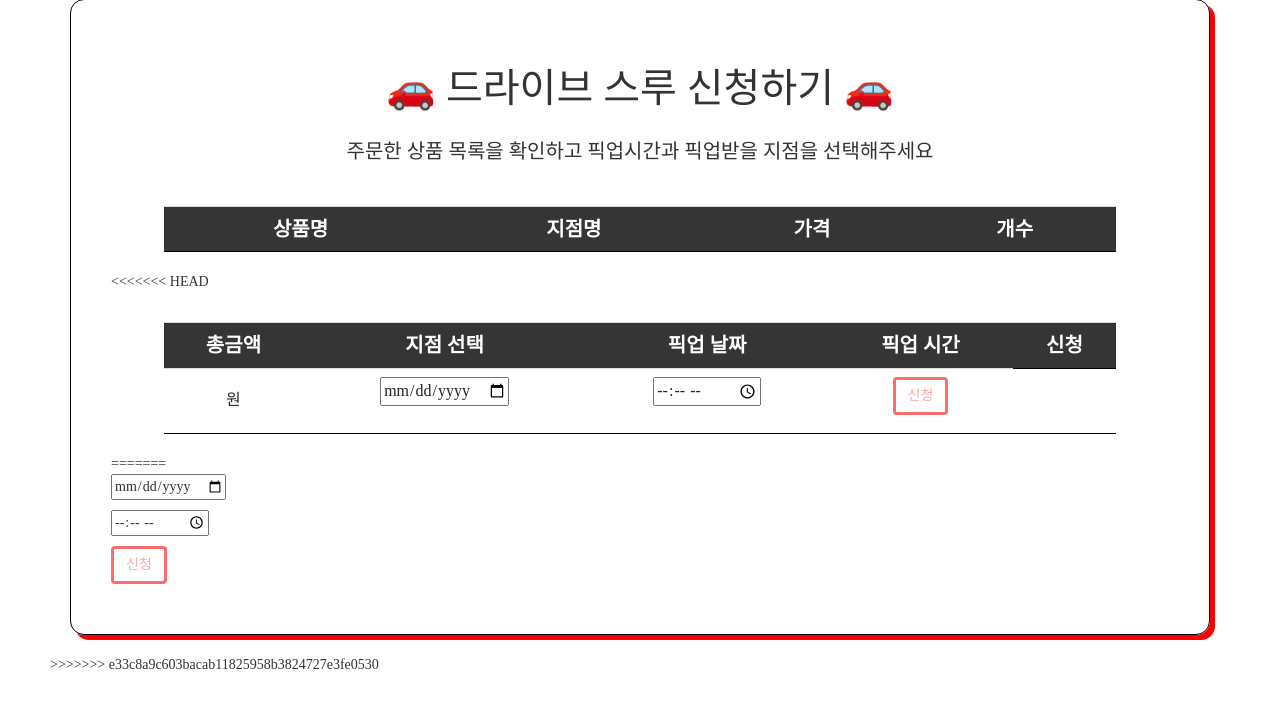
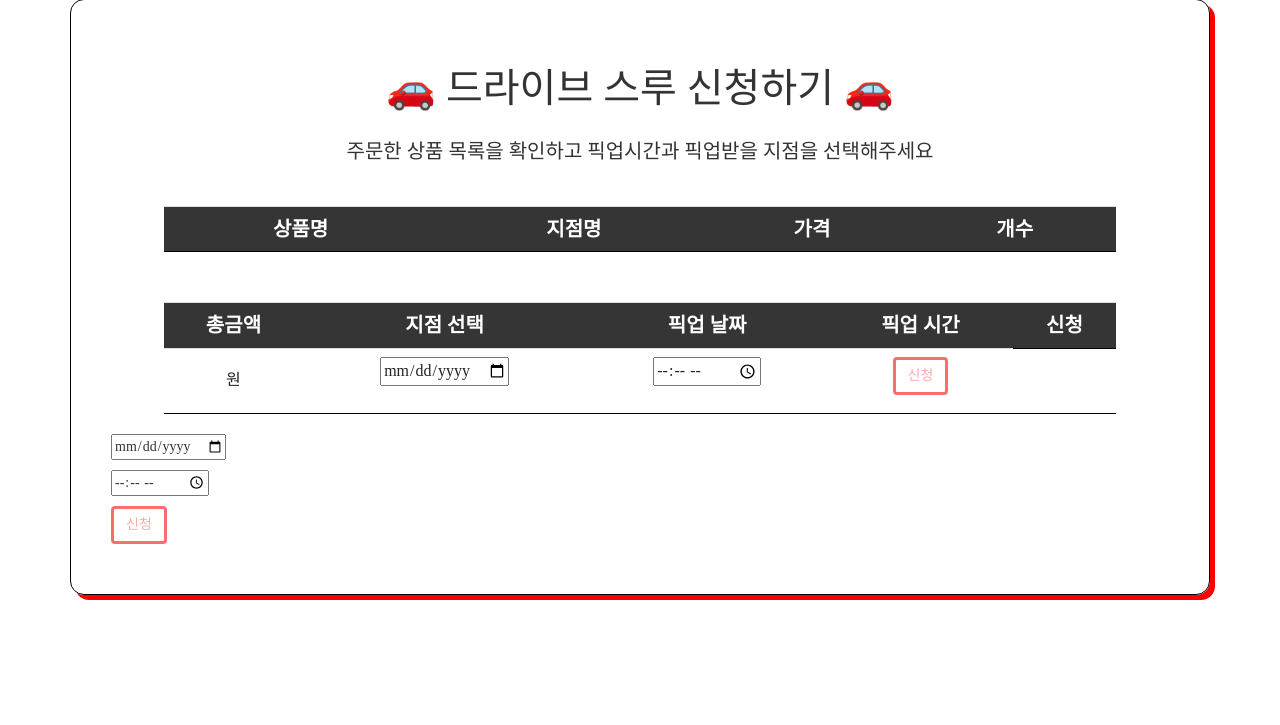
Before and after one commit to leecrossun/hackathon-lotteoff-python-django-2020, a Django app: template driveApp/templates/new.html in a window 1280 px wide. Shown: the part 157-882 px from the top of the page. After the commit the page ends 757 px from the top, so only its background shows below. Run offline with Django 3.2, Linux system fonts and the light colour scheme; the template is opened without the code that fills it, so the values that code supplies are empty; some libraries are stand-ins or nearby versions; some web fonts are replaced.

Commit message:
Update new.html

```diff
--- a/driveApp/templates/new.html
+++ b/driveApp/templates/new.html
@@ -128,7 +128,6 @@
                 <td style="vertical-align: middle;">
                     {{total|intcomma}} 원
                 </td>
-<<<<<<< HEAD
                 <td>
                     <p><input type="date" name="date"></p>
                 </td>
@@ -141,8 +140,6 @@
             </form>
         </tr>
     </table>
-
-=======
                 <form action="{% url 'create' %}" method="post">
                     {%csrf_token%}
                     <td style="vertical-align: middle;">
@@ -164,7 +161,6 @@
             </tr>
         </table>
     </div>
->>>>>>> e33c8a9c603bacab11825958b3824727e3fe0530
 </div>
 
 
```
